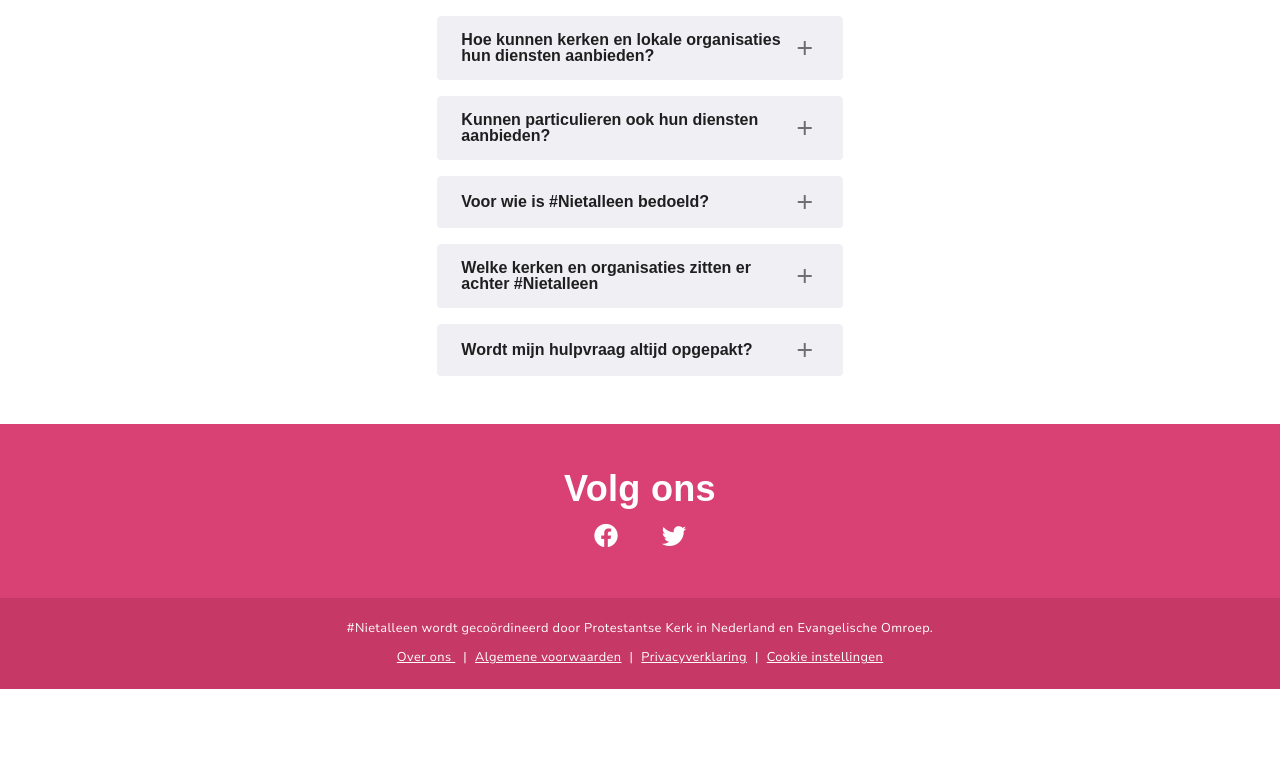
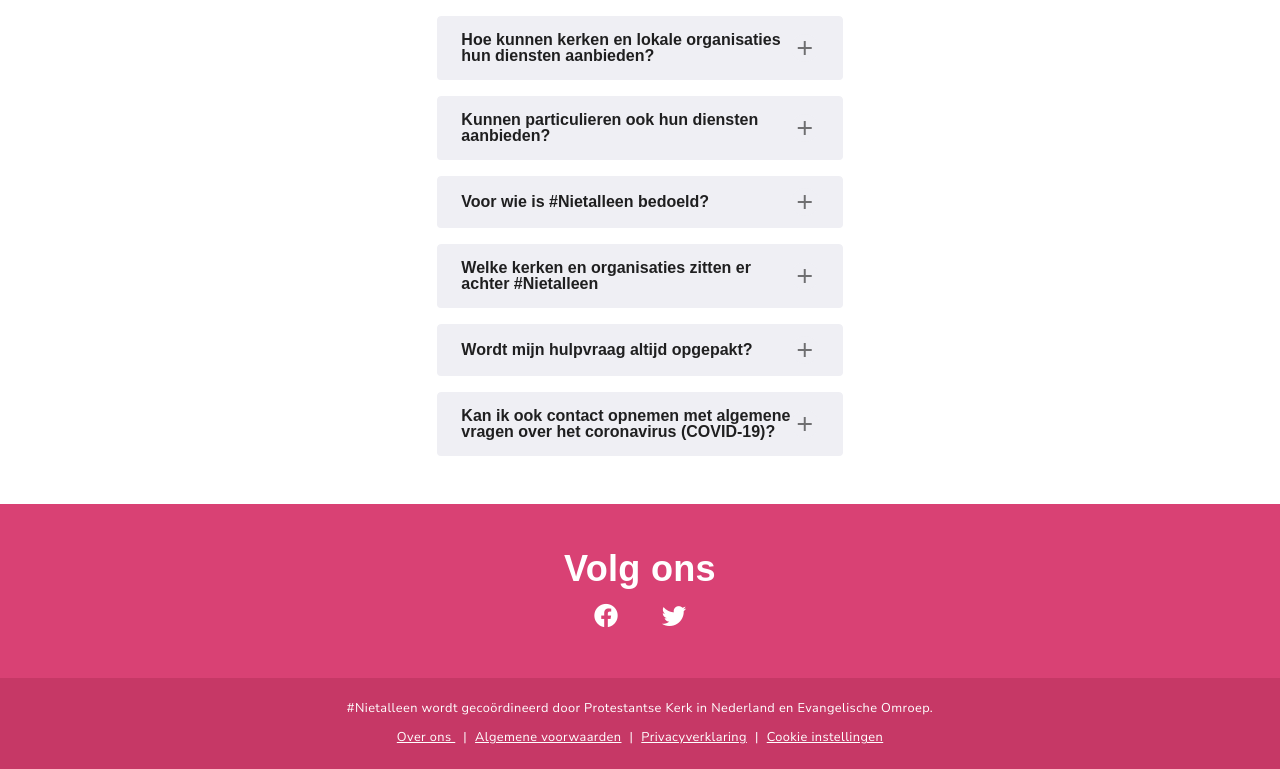
Before and after one commit to sdboer78/nietalleen, a Nuxt app: page /veelgestelde-vragen in a window 1280 px wide. Shown: the part 713-1482 px from the top of the page. Before the commit the page ends 1402 px from the top, so only its background shows below. Built offline with nearby package versions, Linux system fonts and the light colour scheme; a web font is replaced by a local one.

Commit message:
add corona text to faq page

```diff
--- a/pages/veelgestelde-vragen.vue
+++ b/pages/veelgestelde-vragen.vue
@@ -90,6 +90,10 @@ export default {
         {
           question: 'Wordt mijn hulpvraag altijd opgepakt?',
           answer: 'Met het platform #Nietalleen probeert de EO zo goed mogelijk een hulpvraag aan de juiste hulpaanbieder te binden. Daarmee is #Nietalleen verantwoordelijk voor het doorzetten van de hulpvraag naar (lokale) initiatieven. Het indienen van een hulpvraag betekent niet dat er recht op hulp ontstaat; de (lokale) aanbieders zullen hun best doen om jouw vraag zo goed mogelijk op te pakken. De kwaliteit, in algemene zin, van het hulpaanbod ligt bij de initiatieven zelf.'
+        },
+        {
+          question: 'Kan ik ook contact opnemen met algemene vragen over het coronavirus (COVID-19)?',
+          answer: 'Voor meer informatie over corona en de maatregelen bezoek <a target="_blank" href="https://www.rivm.nl">www.rivm.nl</a> of bel het landelijke nummer voor vragen over corona <a href="tel:08001351">0800 1351</a>.'
         }
       ]
     }
```
